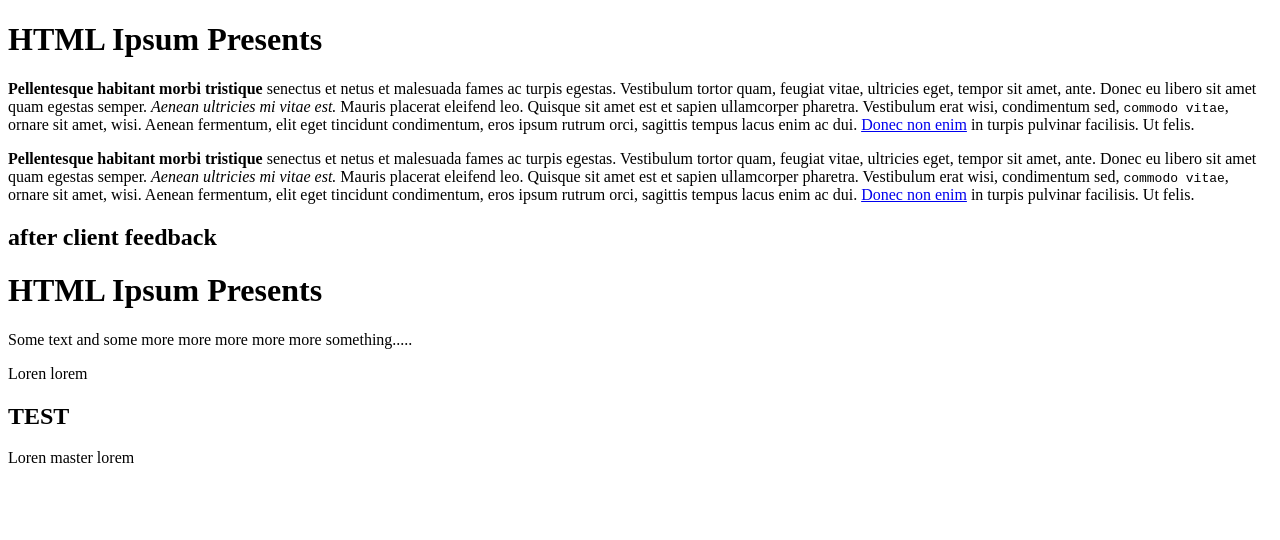
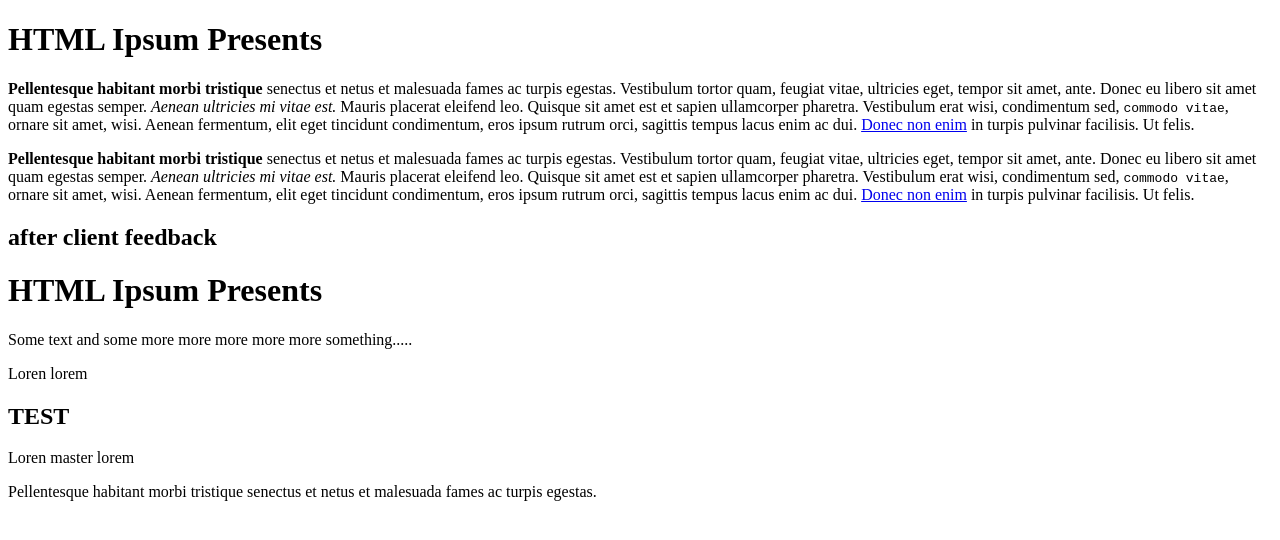
Before and after one commit to MatWidOZS/nauka-gita-2, a plain HTML site: page index.html in a window 1280 px wide. Drawn offline with nearby package versions, Linux system fonts and the light colour scheme; files that its build step writes are made by us from their sources.

Commit message:
Add paragraph

```diff
--- a/index.html
+++ b/index.html
@@ -15,5 +15,8 @@
 	<p>Loren lorem</p>
     <h2>TEST</h2>
     <p>Loren master lorem</p>
+    <div>
+        <p>Pellentesque habitant morbi tristique senectus et netus et malesuada fames ac turpis egestas.</p>
+    </div>
     </body>
 </html>
```
